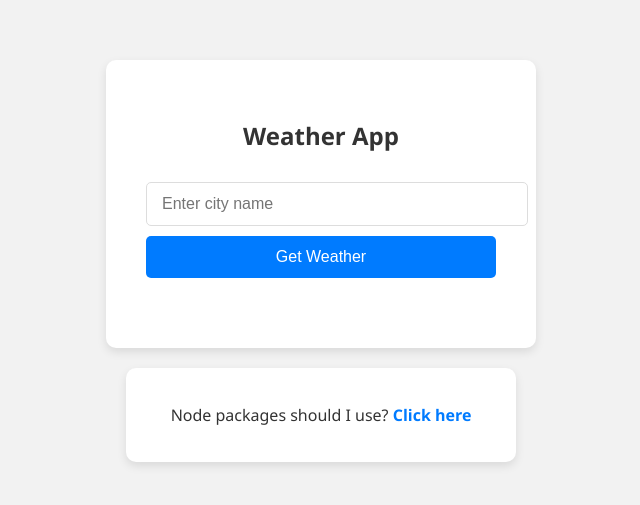
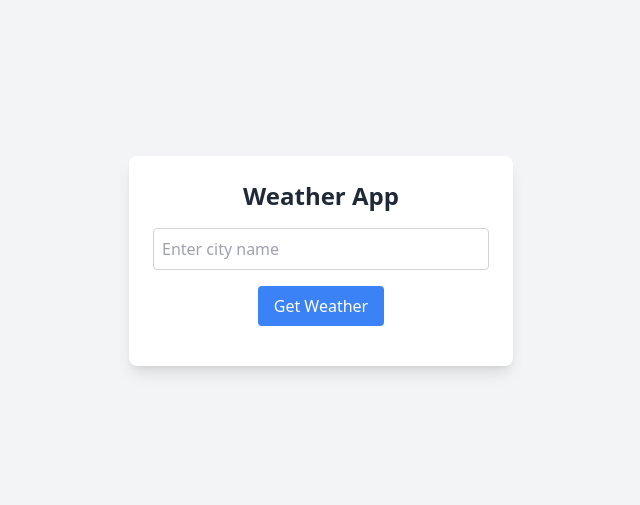
Before and after one commit to SabarishCodeWizard/whetherApp-nodeJS, a website: page public/index.html in a window 1280 px wide. Shown: the part 139-644 px from the top of the page, without its empty margins (319-959 px from the left). Drawn offline with nearby package versions, Linux system fonts and the light colour scheme.

Commit message:
index ui would be changed

```diff
--- /dev/null
+++ b/public/css/index.css
@@ -0,0 +1,94 @@
+body {
+    font-family: 'Segoe UI', Tahoma, Geneva, Verdana, sans-serif;
+    background: #f2f2f2;
+    margin: 0;
+    padding: 0;
+    display: flex;
+    flex-direction: column;
+    align-items: center;
+    justify-content: center;
+    min-height: 100vh;
+}
+
+h2 {
+    color: #333;
+    margin-bottom: 20px;
+}
+
+.weather-container {
+    background: #fff;
+    padding: 40px;
+    border-radius: 10px;
+    box-shadow: 0 4px 10px rgba(0, 0, 0, 0.1);
+    text-align: center;
+    width: 350px;
+    margin-bottom: 20px;
+}
+
+input[type="text"] {
+    width: 100%;
+    padding: 12px 15px;
+    margin: 10px 0;
+    border: 1px solid #ddd;
+    border-radius: 5px;
+    font-size: 16px;
+    transition: border 0.3s ease;
+}
+
+input[type="text"]:focus {
+    border: 1px solid #007BFF;
+    outline: none;
+}
+
+button {
+    width: 100%;
+    padding: 12px;
+    background: #007BFF;
+    color: #fff;
+    border: none;
+    border-radius: 5px;
+    font-size: 16px;
+    cursor: pointer;
+    transition: background 0.3s ease;
+}
+
+button:hover {
+    background: #0056b3;
+}
+
+#weather {
+    margin-top: 30px;
+}
+
+#weather h3 {
+    margin-bottom: 10px;
+    color: #007BFF;
+}
+
+#weather p {
+    color: #555;
+    margin: 5px 0;
+}
+
+.info-container {
+    background: #fff;
+    padding: 20px;
+    border-radius: 10px;
+    box-shadow: 0 4px 10px rgba(0, 0, 0, 0.1);
+    text-align: center;
+    width: 350px;
+}
+
+.info-container p {
+    color: #333;
+}
+
+.info-container a {
+    color: #007BFF;
+    text-decoration: none;
+    font-weight: bold;
+}
+
+.info-container a:hover {
+    text-decoration: underline;
+}
--- a/public/index.html
+++ b/public/index.html
@@ -5,115 +5,29 @@
     <meta charset="UTF-8" />
     <meta name="viewport" content="width=device-width, initial-scale=1.0" />
     <title>Weather App</title>
+    <script src="https://cdn.tailwindcss.com"></script>
     <style>
-        body {
-            font-family: 'Segoe UI', Tahoma, Geneva, Verdana, sans-serif;
-            background: #f2f2f2;
-            margin: 0;
-            padding: 0;
-            display: flex;
-            flex-direction: column;
-            align-items: center;
-            justify-content: center;
-            min-height: 100vh;
+        .fade-in {
+            opacity: 0;
+            transform: translateX(-50px);
+            transition: opacity 0.5s ease-out, transform 0.5s ease-out;
         }
-
-        h2 {
-            color: #333;
-            margin-bottom: 20px;
-        }
-
-        .weather-container {
-            background: #fff;
-            padding: 40px;
-            border-radius: 10px;
-            box-shadow: 0 4px 10px rgba(0, 0, 0, 0.1);
-            text-align: center;
-            width: 350px;
-            margin-bottom: 20px;
-        }
-
-        input[type="text"] {
-            width: 100%;
-            padding: 12px 15px;
-            margin: 10px 0;
-            border: 1px solid #ddd;
-            border-radius: 5px;
-            font-size: 16px;
-            transition: border 0.3s ease;
-        }
-
-        input[type="text"]:focus {
-            border: 1px solid #007BFF;
-            outline: none;
-        }
-
-        button {
-            width: 100%;
-            padding: 12px;
-            background: #007BFF;
-            color: #fff;
-            border: none;
-            border-radius: 5px;
-            font-size: 16px;
-            cursor: pointer;
-            transition: background 0.3s ease;
-        }
-
-        button:hover {
-            background: #0056b3;
-        }
-
-        #weather {
-            margin-top: 30px;
-        }
-
-        #weather h3 {
-            margin-bottom: 10px;
-            color: #007BFF;
-        }
-
-        #weather p {
-            color: #555;
-            margin: 5px 0;
-        }
-
-        .info-container {
-            background: #fff;
-            padding: 20px;
-            border-radius: 10px;
-            box-shadow: 0 4px 10px rgba(0, 0, 0, 0.1);
-            text-align: center;
-            width: 350px;
-        }
-
-        .info-container p {
-            color: #333;
-        }
-
-        .info-container a {
-            color: #007BFF;
-            text-decoration: none;
-            font-weight: bold;
-        }
-
-        .info-container a:hover {
-            text-decoration: underline;
+        .show {
+            opacity: 1;
+            transform: translateX(0);
         }
     </style>
 </head>
 
-<body>
-    <div class="weather-container">
-        <h2>Weather App</h2>
-        <input type="text" id="city" placeholder="Enter city name" />
-        <button onclick="getWeather()">Get Weather</button>
+<body class="bg-gray-100 flex items-center justify-center h-screen">
+    <div class="bg-white shadow-lg rounded-lg p-6 w-96 text-center">
+        <h2 class="text-2xl font-bold text-gray-800 mb-4">Weather App</h2>
+        <input type="text" id="city" placeholder="Enter city name"
+            class="w-full p-2 border border-gray-300 rounded mb-4" />
+        <button onclick="getWeather()"
+            class="bg-blue-500 text-white px-4 py-2 rounded hover:bg-blue-600 transition">Get Weather</button>
 
-        <div id="weather"></div>
-    </div>
-
-    <div class="info-container">
-        <p>Node packages should I use? <a href="/package">Click here</a></p>
+        <div id="weather" class="mt-4 text-gray-700 fade-in"></div>
     </div>
 
     <script>
@@ -126,18 +40,21 @@
                 const data = await response.json();
 
                 if (data.error) {
-                    document.getElementById('weather').innerHTML = `<p>${data.error}</p>`;
+                    document.getElementById('weather').innerHTML = `<p class='text-red-500'>${data.error}</p>`;
+                    document.getElementById('weather').classList.add('show');
                     return;
                 }
 
                 document.getElementById('weather').innerHTML = `
-                    <h3>${data.city}</h3>
-                    <p>Temperature: ${data.temperature}°C</p>
-                    <p>${data.description}</p>
-                    <img src="${data.icon}" alt="Weather Icon">
+                    <h3 class="text-xl font-semibold">${data.city}</h3>
+                    <p class="text-lg">Temperature: <span class="font-bold">${data.temperature}°C</span></p>
+                    <p class="italic">${data.description}</p>
+                    <img src="${data.icon}" alt="Weather Icon" class="mx-auto mt-2" />
                 `;
+                document.getElementById('weather').classList.add('show');
             } catch (error) {
-                document.getElementById('weather').innerHTML = `<p>Unable to fetch weather data</p>`;
+                document.getElementById('weather').innerHTML = `<p class='text-red-500'>Unable to fetch weather data</p>`;
+                document.getElementById('weather').classList.add('show');
             }
         }
     </script>
```
